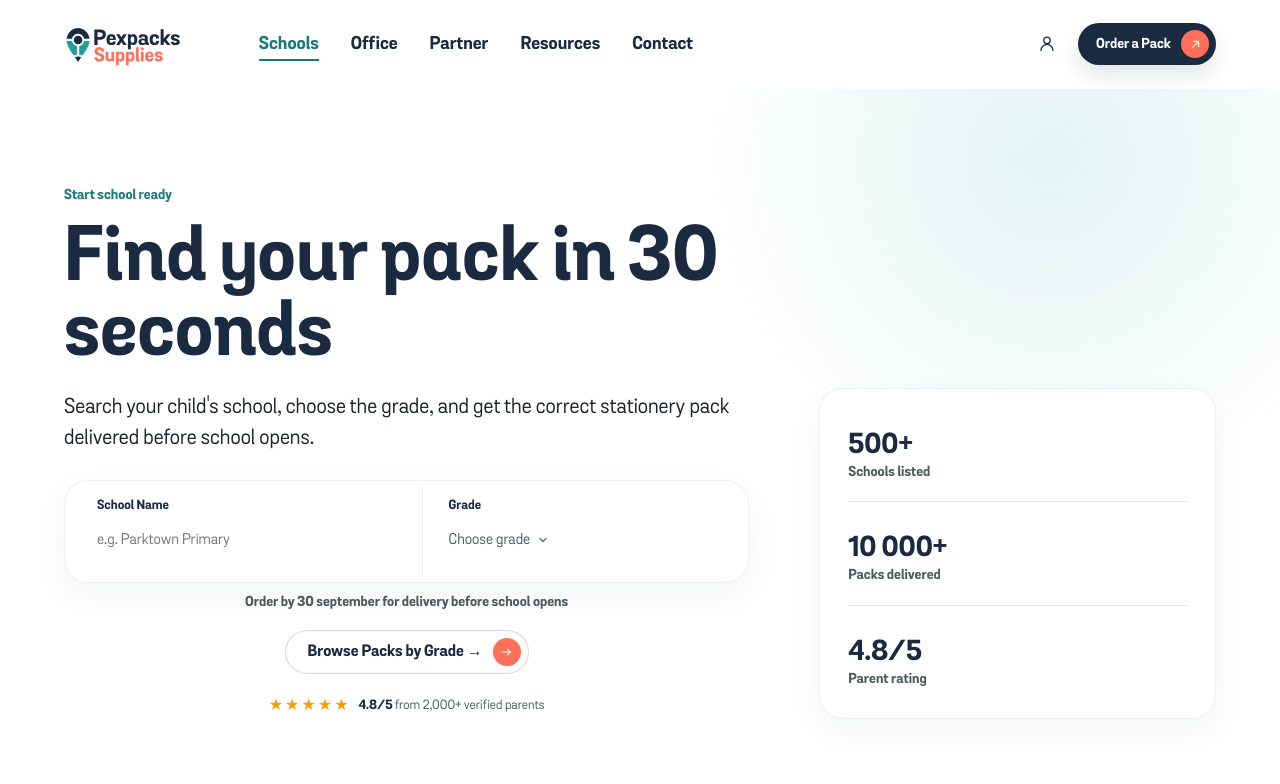
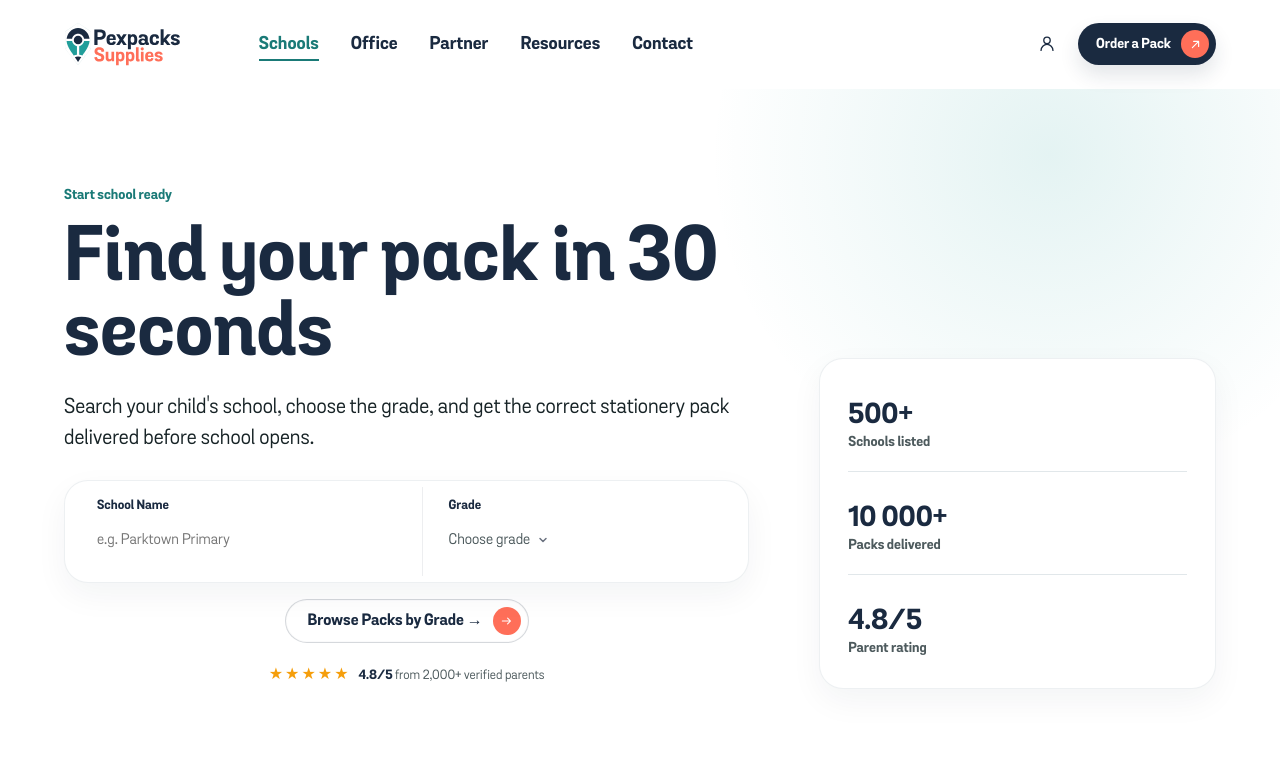
Before and after one commit to mcebisidesigner-spec/pexpacks-supplies, a Next.js app: page /schools in a window 1280 px wide. Shown: the top 784 px of the page. Built offline with nearby package versions, Linux system fonts and the light colour scheme.

Commit message:
Remove urgency note styling

```diff
--- a/components/marketing/MarketingSections.module.css
+++ b/components/marketing/MarketingSections.module.css
@@ -430,18 +430,6 @@
   line-height: 1.45;
 }
 
-.urgencyNote {
-  margin: -14px 0 28px;
-  color: var(--pex-text-muted);
-  font-size: 14px;
-  font-weight: 700;
-  text-align: center;
-}
-
-.urgencyNote strong {
-  color: var(--pex-primary);
-}
-
 .trendingPills {
   max-width: var(--layout-max-width);
   margin: 24px auto 0;
--- a/components/schools/SchoolsPageHero.module.css
+++ b/components/schools/SchoolsPageHero.module.css
@@ -1,11 +1,3 @@
-.urgencyNote {
-  margin: 8px 0 0;
-  color: var(--pex-text-muted);
-  font-size: 14px;
-  font-weight: 700;
-  text-align: center;
-}
-
 .heroActions {
   margin-top: 16px;
   display: flex;
--- a/components/schools/SchoolsPageHero.tsx
+++ b/components/schools/SchoolsPageHero.tsx
@@ -33,9 +33,6 @@ export function SchoolsPageHero({ children }: SchoolsPageHeroProps) {
       }
     >
       {children}
-      <p className={styles.urgencyNote}>
-        Order by 30 september for delivery before school opens
-      </p>
       <div className={styles.heroActions}>
         <Button href="/foundation-phase" variant="secondary" size="md">
           Browse Packs by Grade &rarr;
```
